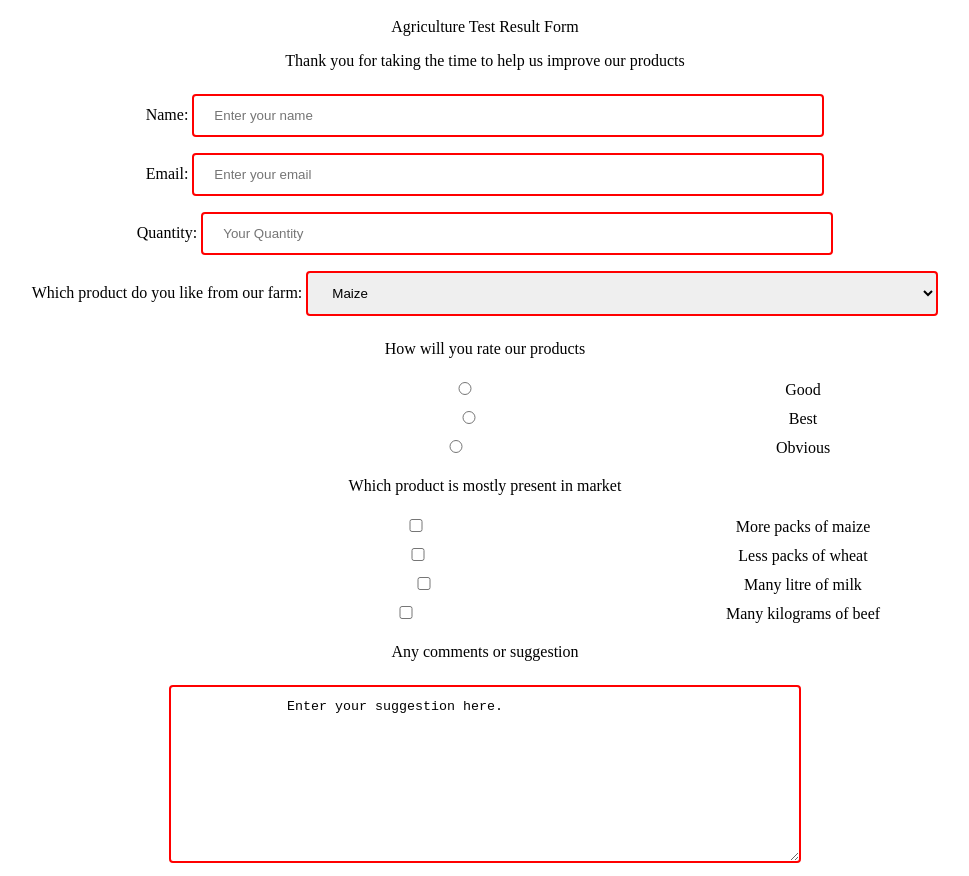
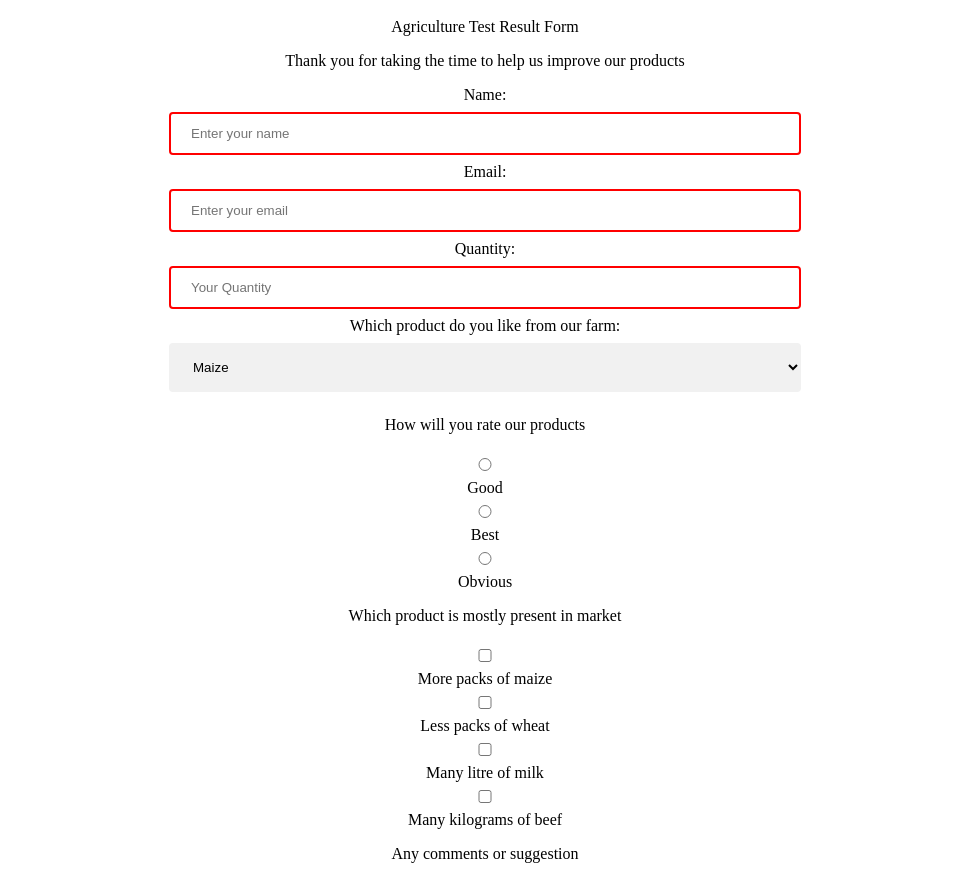
Before and after one commit to kelvinoncloud/SurveyForm, a plain HTML site: page index.html in a window 1280 px wide. Shown: the part 48-924 px from the top of the page, without its empty margins (155-1124 px from the left). Drawn offline with Linux system fonts and the light colour scheme.

Commit message:
adding different styles

```diff
--- a/styles.css
+++ b/styles.css
@@ -2,8 +2,13 @@ body{
     text-align: center;
 }
 
+
+label {
+    display: flex;
+    justify-content: center;
+  }
+
 input,
-button,
 select,
 textarea{
     width: 50%;
@@ -12,9 +17,31 @@ textarea{
   box-sizing: border-box;
   border: 2px solid red;
   border-radius: 4px;
+
 }
 
 input[type=submit]{
     background-color: #3CBC8D;
   color: white;
 }
+
+
+
+textarea {
+    width: 50%;
+    height: 150px;
+    padding: 12px 20px;
+    box-sizing: border-box;
+    border: 2px solid #ccc;
+    border-radius: 4px;
+    background-color: #f8f8f8;
+    resize: none;
+  }
+
+  select {
+    width: 50%;
+    padding: 16px 20px;
+    border: none;
+    border-radius: 4px;
+    background-color: #f1f1f1;
+  }
```
